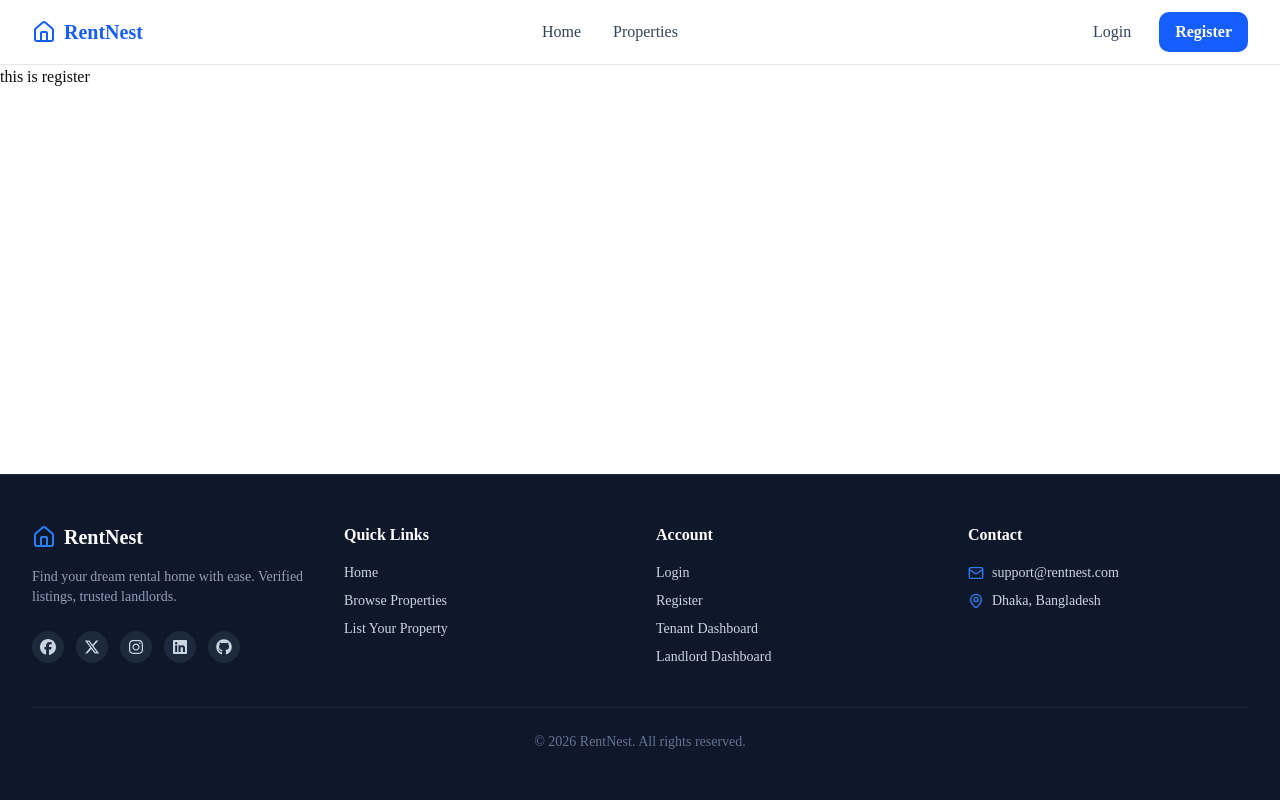
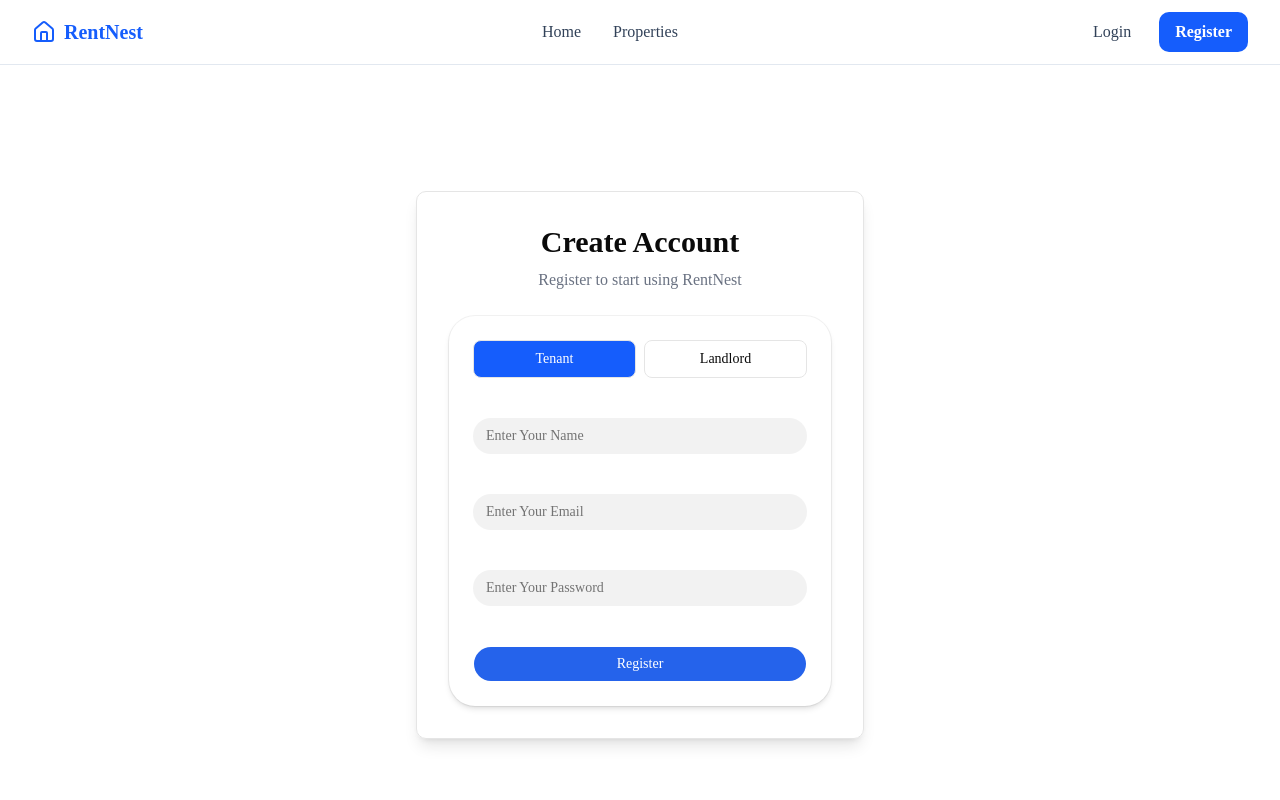
Before and after one commit to safikolislam/rentnest-frontend, a Next.js app: page /auth/register in a window 1280 px wide. Shown: the top 800 px of the page. Built offline with nearby package versions, Linux system fonts and the light colour scheme.

Commit message:
added the registration functionality

```diff
--- a/app/auth/_actions/authAction.ts
+++ b/app/auth/_actions/authAction.ts
@@ -1,36 +1,105 @@
 "use server"
 
-import { LoginState } from "@/lib/types";
+import { LoginState, RegisterState } from "@/lib/types";
 import { cookies } from "next/headers";
 
-export const loginAction = async(prevState:LoginState,formData:FormData)=>{
+export const loginAction = async (prevState: LoginState, formData: FormData) => {
   const email = formData.get("email");
   const password = formData.get("password");
 
-const payload = {email,password}
-const res = await fetch(`${process.env.API_URL}/api/auth/login`,{
-    method:"POST",
-    headers:{
-        "Content-Type":"application/json"
+  const payload = { email, password };
+
+  try {
+    const res = await fetch(`${process.env.API_URL}/api/auth/login`, {
+      method: "POST",
+      headers: {
+        "Content-Type": "application/json",
       },
-    body:JSON.stringify(payload)
+      body: JSON.stringify(payload),
     });
-const result : LoginState =await res.json();
-if(result.success){
+
+    const result: LoginState = await res.json();
+
+    if (result?.success && result.data) {
       const cookieStore = await cookies();
-    cookieStore.set("accessToken",result.data.accessToken,{
-        httpOnly:true,
-        maxAge:60 * 60 * 24,
-        sameSite:"lax",
 
-    })
+      if (result.data.accessToken) {
+        cookieStore.set("accessToken", result.data.accessToken, {
+          httpOnly: true,
+          maxAge: 60 * 60 * 24,
+          sameSite: "lax",
+          path: "/",
+        });
+      }
 
-    cookieStore.set("refreshToken",result.data.refreshToken,{
-        httpOnly:true,
-        maxAge:60 * 60 * 24 * 7,
-        sameSite:"lax",
+      if (result.data.refreshToken) {
+        cookieStore.set("refreshToken", result.data.refreshToken, {
+          httpOnly: true,
+          maxAge: 60 * 60 * 24 * 7,
+          sameSite: "lax",
+          path: "/",
+        });
+      }
+    }
 
-    })
+    return result;
+  } catch (error) {
+    return {
+      success: false,
+      message: "Server connection failed!",
+    };
   }
+};
+
+export const registerAction = async (prevState: RegisterState, formData: FormData): Promise<RegisterState> => {
+  const name = formData.get("name");
+  const email = formData.get("email");
+  const password = formData.get("password");
+  const roleInput = formData.get("role") as string;
+
+
+  const role = roleInput ? roleInput.toUpperCase() : "TENANT";
+
+  const payload = { name, email, password, role };
+
+  try {
+    const res = await fetch(`${process.env.API_URL}/api/auth/register`, {
+      method: "POST",
+      headers: {
+        "Content-Type": "application/json",
+      },
+      body: JSON.stringify(payload),
+    });
+
+    const result: RegisterState = await res.json();
+
+    if (result?.success && result.data) {
+      const cookieStore = await cookies();
+
+      if (result.data.accessToken) {
+        cookieStore.set("accessToken", result.data.accessToken, {
+          httpOnly: true,
+          maxAge: 60 * 60 * 24,
+          sameSite: "lax",
+          path: "/",
+        });
+      }
+
+      if (result.data.refreshToken) {
+        cookieStore.set("refreshToken", result.data.refreshToken, {
+          httpOnly: true,
+          maxAge: 60 * 60 * 24 * 7,
+          sameSite: "lax",
+          path: "/",
+        });
+      }
+    }
+
     return result;
+  } catch (error) {
+    return {
+      success: false,
+      message: "Server connection failed!",
+    };
   }
+};
--- a/app/auth/_components/registrationform.tsx
+++ b/app/auth/_components/registrationform.tsx
@@ -1,11 +1,66 @@
-import React from 'react';
+"use client";
 
-const registrationform = () => {
+import { Card } from "@/components/ui/card";
+import { Button } from "@/components/ui/button";
+import { Input } from "@/components/ui/input";
+
+import { registerAction } from "../_actions/authAction";
+import { useActionState, useEffect, useState } from "react";
+import { toast } from "sonner";
+import { useRouter } from "next/navigation";
+
+const RegistrationForm = () => {
+  const [role, setRole] = useState<"tenant" | "landlord">("tenant");
+  const [state, action, pending] = useActionState(registerAction, null);
+  const router = useRouter();
+
+  useEffect(() => {
+    if (!state) return;
+    if (state.success) {
+      toast.success(state.message || "Registration successful");
+      router.push("api/auth/login");
+    } else {
+      toast.error(state.message || "Registration failed");
+    }
+  }, [state, router]);
+
   return (
-    <div>
+    <form action={action} className="space-y-4">
+      <Card className="p-6 space-y-4">
 
-    </div>
+        <div className="flex gap-2">
+          <button
+            type="button"
+            onClick={() => setRole("tenant")}
+            className={`flex-1 rounded-md border py-2 text-sm font-medium ${
+              role === "tenant" ? "bg-blue-600 text-white" : "bg-white"
+            }`}
+          >
+            Tenant
+          </button>
+          <button
+            type="button"
+            onClick={() => setRole("landlord")}
+            className={`flex-1 rounded-md border py-2 text-sm font-medium ${
+              role === "landlord" ? "bg-blue-600 text-white" : "bg-white"
+            }`}
+          >
+            Landlord
+          </button>
+        </div>
+
+        <input type="hidden" name="role" value={role} />
+
+        <Input name="name" type="text" placeholder="Enter Your Name" required />
+        <Input name="email" type="email" placeholder="Enter Your Email" required />
+        <Input name="password" type="password" placeholder="Enter Your Password" required />
+
+        <Button type="submit" className="w-full">
+          {pending ? "Submitting..." : "Register"}
+        </Button>
+      </Card>
+    </form>
   );
 };
 
-export default registrationform;
+export default RegistrationForm;
--- a/app/auth/register/page.tsx
+++ b/app/auth/register/page.tsx
@@ -1,13 +1,20 @@
 import React from 'react';
-import RegisterForm from '../_components/registrationform';
+import RegistrationForm from '../_components/registrationform';
 
-const page = () => {
+const RegisterPage = () => {
     return (
         <div>
-            <h1>this is register</h1>
-            <RegisterForm></RegisterForm>
+              <div className="flex min-h-screen items-center justify-center">
+      <div className="w-full max-w-md space-y-6 rounded-lg border p-8 shadow-lg">
+        <div className="space-y-2 text-center">
+          <h1 className="text-3xl font-bold">Create Account</h1>
+          <p className="text-gray-500">Register to start using RentNest</p>
+        </div>
+        <RegistrationForm />
+      </div>
+    </div>
         </div>
     );
 };
 
-export default page;
+export default RegisterPage;
--- a/lib/types.ts
+++ b/lib/types.ts
@@ -1,10 +1,24 @@
 export type LoginState = {
-    success:boolean,
-    statusCode:number,
-    message:string,
-    data:{
-        accessToken:string,
-        refreshToken:string
+  success: boolean;
+  statusCode?: number;
+  message: string;
+  data?: {
+    accessToken: string;
+    refreshToken: string;
+  };
+} | null;
+
+export type RegisterState = {
+  success: boolean;
+  message: string;
+  data?: {
+    accessToken: string;
+    refreshToken: string;
+    user: {
+      id: string;
+      name: string;
+      email: string;
+      role: "TENANT" | "LANDLORD";
     };
-
+  };
 } | null;
```
Also changed, not shown: lib/api.ts (deleted). Lines whose indentation alone changed are shown as unchanged.
